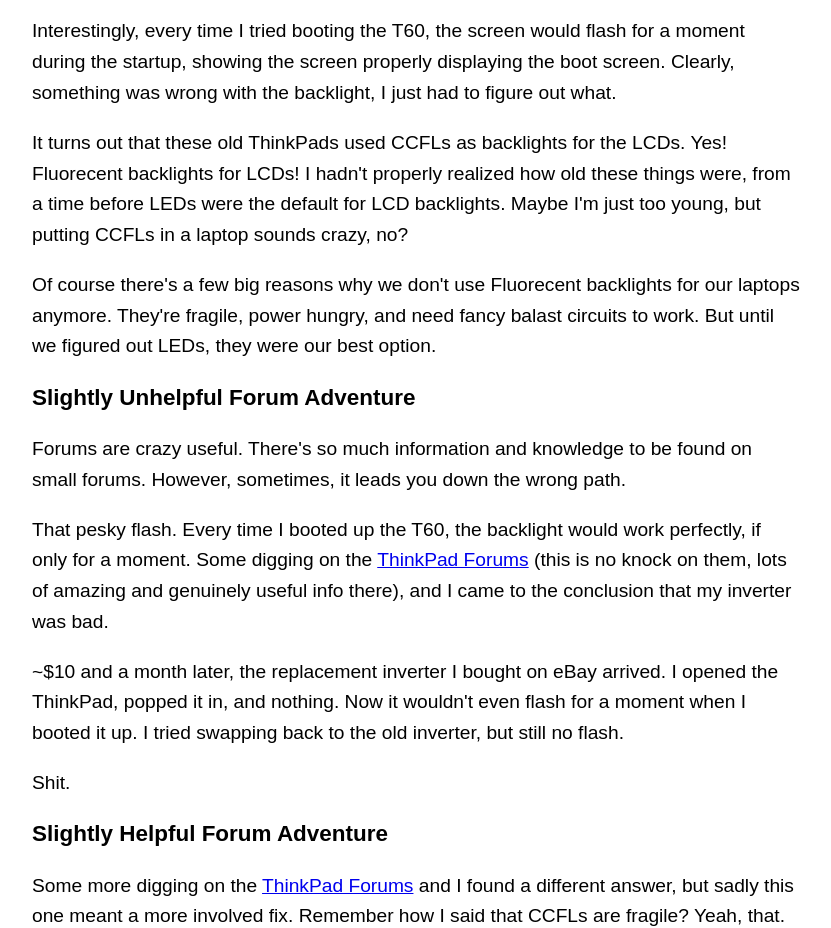
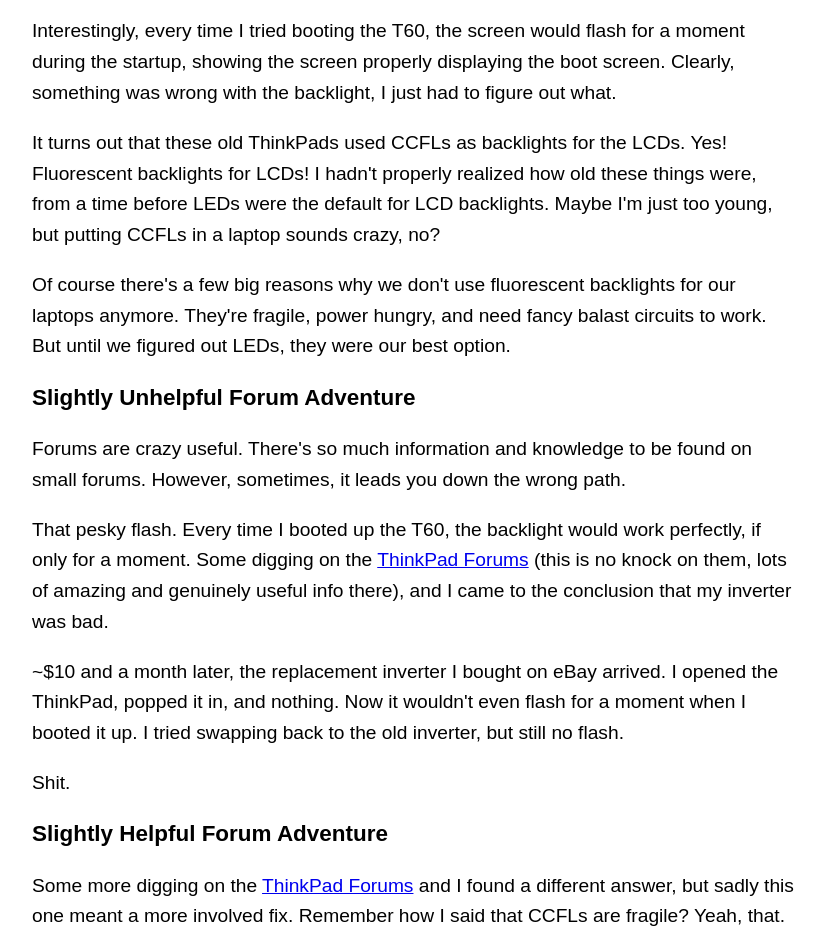
Before and after one commit to usansiriwardana/usansiriwardana.github.io, a plain HTML site: page t60/part1.html in a window 1280 px wide. Shown: the part 1166-2094 px from the top of the page, without its empty margins (224-1055 px from the left). Drawn offline with Linux system fonts and the light colour scheme.

Commit message:
fixed typo

```diff
--- a/t60/part1.html
+++ b/t60/part1.html
@@ -34,8 +34,8 @@
             	<p>It turns out, the T60 was completely functional, except for the screen. Plugging the laptop into a VGA display showed that everything was working perfectly. I could even boot up a bit of minecraft! But a laptop isn't much good without a screen.</p>
             	<p>If I looked closely enough, I noticed that the screen was actually working, just insanely dim. With the aid of  my phone flashlight, I might be able to make out 2 cm<sup>2</sup> of the screen, just barely.</p>
             	<p>Interestingly, every time I tried booting the T60, the screen would flash for a moment during the startup, showing the screen properly displaying the boot screen. Clearly, something was wrong with the backlight, I just had to figure out what.</p>
-            	<p>It turns out that these old ThinkPads used CCFLs as backlights for the LCDs. Yes! Fluorecent backlights for LCDs! I hadn't properly realized how old these things were, from a time before LEDs were the default for LCD backlights. Maybe I'm just too young, but putting CCFLs in a laptop sounds crazy, no?</p>
-            	<p>Of course there's a few big reasons why we don't use Fluorecent backlights for our laptops anymore. They're fragile, power hungry, and need fancy balast circuits to work. But until we figured out LEDs, they were our best option.</p>
+            	<p>It turns out that these old ThinkPads used CCFLs as backlights for the LCDs. Yes! Fluorescent backlights for LCDs! I hadn't properly realized how old these things were, from a time before LEDs were the default for LCD backlights. Maybe I'm just too young, but putting CCFLs in a laptop sounds crazy, no?</p>
+            	<p>Of course there's a few big reasons why we don't use fluorescent backlights for our laptops anymore. They're fragile, power hungry, and need fancy balast circuits to work. But until we figured out LEDs, they were our best option.</p>
 
             	<h3>Slightly Unhelpful Forum Adventure</h3>
             	<p>Forums are crazy useful. There's so much information and knowledge to be found on small forums. However, sometimes, it leads you down the wrong path.</p>
```
